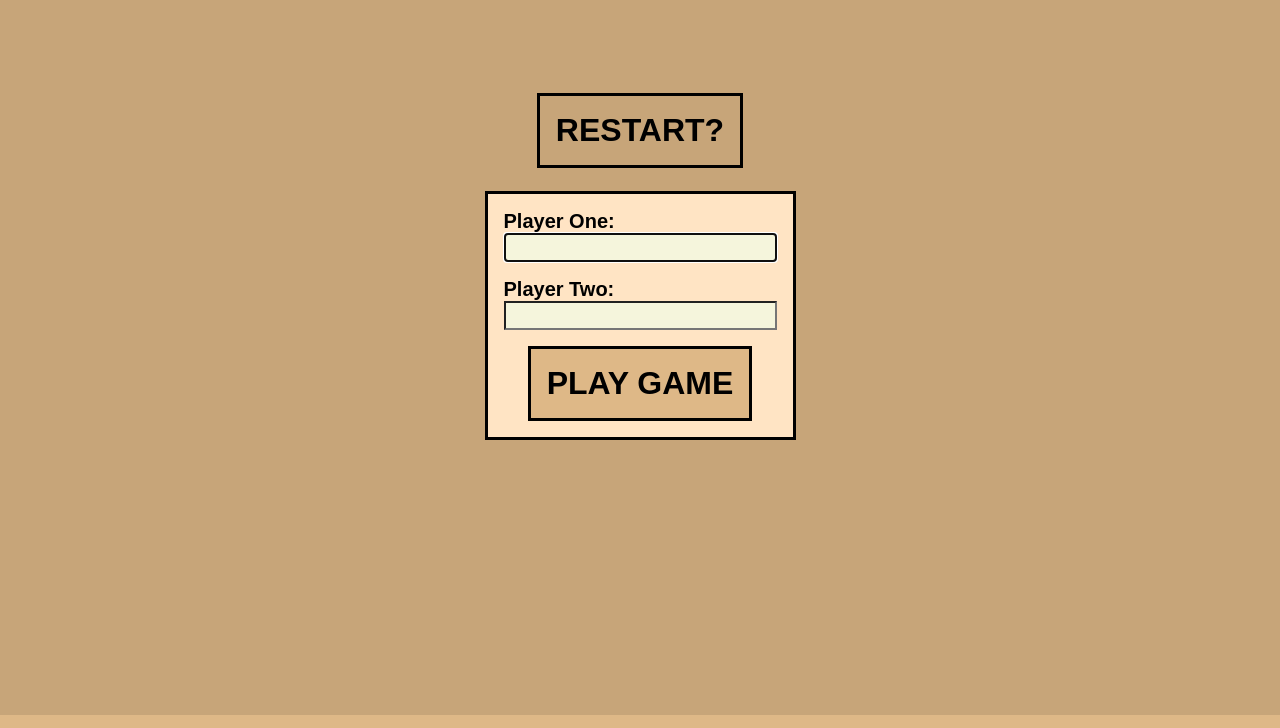
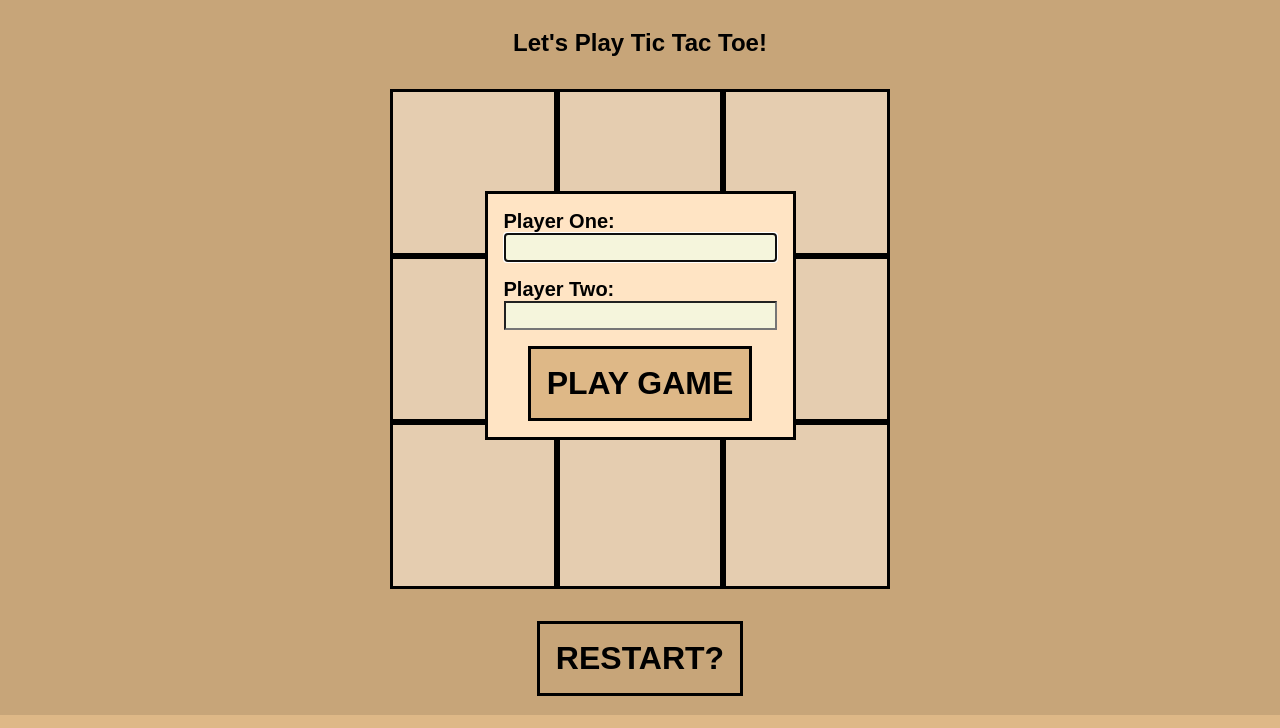
Before and after one commit to zeratheuz/tic-tac-toe, a plain HTML site: page index.html in a window 1280 px wide. Shown: the part 85-813 px from the top of the page. Drawn offline with Linux system fonts and the light colour scheme.

Commit message:
Update HTML

```diff
--- a/index.html
+++ b/index.html
@@ -15,10 +15,19 @@
     <img src="images/tic-tac-toe.png" width="50" alt="tic-tac-toe">
     TIC TAC TOE
   </h1>
-  <h2 class="gameturn"></h2>
-  <div class="gameboard"></div>
+  <h2 class="gameturn">Let's Play Tic Tac Toe!</h2>
+  <div class="gameboard">
+    <div class="cell"></div>
+    <div class="cell"></div>
+    <div class="cell"></div>
+    <div class="cell"></div>
+    <div class="cell"></div>
+    <div class="cell"></div>
+    <div class="cell"></div>
+    <div class="cell"></div>
+    <div class="cell"></div>
+  </div>
   <button class="gamerestart">RESTART?</button>
-</body>
 
   <dialog id="containerDialog">
     <form action="" method="post" id="players">
@@ -29,5 +38,6 @@
       <button type="submit" id="playGame">PLAY GAME</button>
     </form>
   </dialog>
+</body>
 
 </html>
```
Lines whose indentation alone changed are shown as unchanged.
